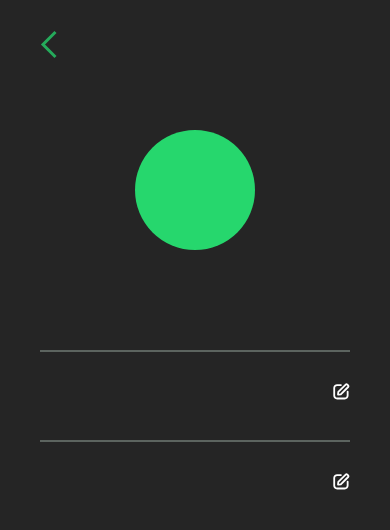
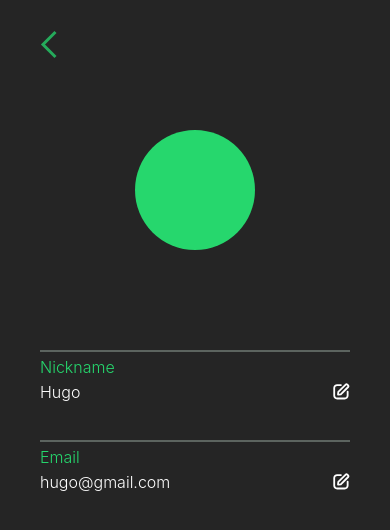
Before and after one commit to huferr/math-viewer, a React Native app: screen /profile in a window 390 px wide. Shown: the top 530 px of the page. Built offline with nearby package versions, Linux system fonts and the light colour scheme.

Commit message:
feat: profile screen part 2

```diff
--- a/src/pages/Profile/Profile.screen.tsx
+++ b/src/pages/Profile/Profile.screen.tsx
@@ -2,7 +2,7 @@ import React from "react";
 import { useNavigation } from "@react-navigation/core";
 import { BigCircle } from "../../assets/icons";
 import { FullPage, Option } from "../../components";
-import { ProfilePicContainer } from "./Profile.styles";
+import { Button, ProfilePicContainer } from "./Profile.styles";
 
 export const Profile: React.FC = () => {
   const navigation = useNavigation();
@@ -10,12 +10,17 @@ export const Profile: React.FC = () => {
   return (
     <FullPage
       onPressGoBack={goBack}
+      onlyOneButton
+      onPressDanger={() => {}}
+      buttonDangerTitle="Exit"
     >
       <ProfilePicContainer>
-        <BigCircle />
+        <Button>
+          <BigCircle />
+        </Button>
       </ProfilePicContainer>
-      <Option />
-      <Option />
+      <Option title="Nickname" content="Hugo" onPress={() => {}}/>
+      <Option title="Email" content="hugo@gmail.com" onPress={() => {}}/>
     </FullPage>
   );
 };
--- a/src/pages/Profile/Profile.styles.tsx
+++ b/src/pages/Profile/Profile.styles.tsx
@@ -7,3 +7,5 @@ export const ProfilePicContainer = styled.View`
   justify-content: center;
   align-items: center;
 `;
+
+export const Button = styled.TouchableOpacity.attrs({ activeOpacity: 0.7 })``;
```
